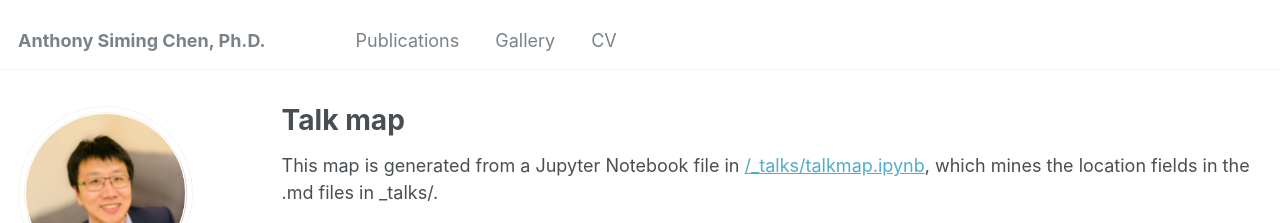
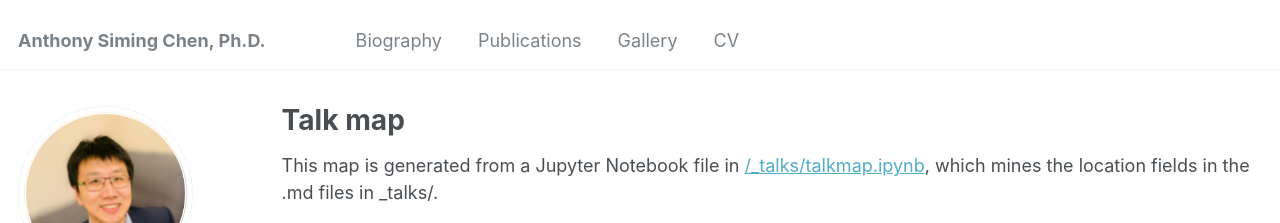
Before and after one commit to Anthony-S-Chen/Anthony-S-Chen.github.io, a Jekyll site: the page built from _pages/talkmap.html, in a window 1280 px wide. Shown: the top 223 px of the page. Built offline with Jekyll 4.4.1, drawn with Linux system fonts in a browser that asks for light colours; nearby versions of some CDN libraries; some web fonts are replaced.

Commit message:
Update navigation.yml

```diff
--- a/_data/navigation.yml
+++ b/_data/navigation.yml
@@ -5,6 +5,9 @@
 # prevent it from being included in the site.
 
 main:
+  - title: "Biography"
+    url: /Biography/
+
   - title: "Publications"
     #url: /publications/
     url: https://scholar.google.co.uk/citations?user=uAHIA1wAAAAJ&hl=en&inst=8574086807289546695
```
